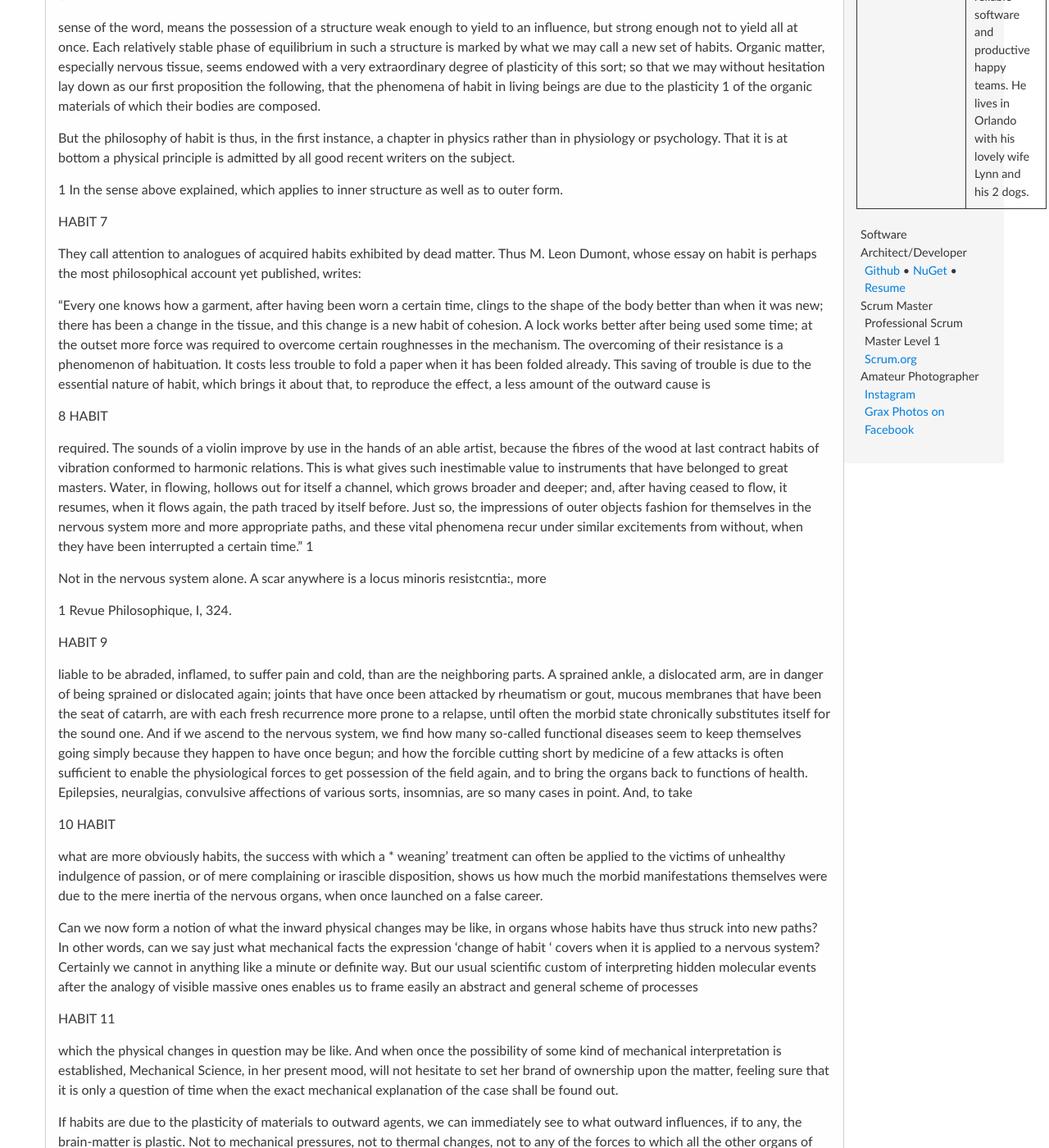
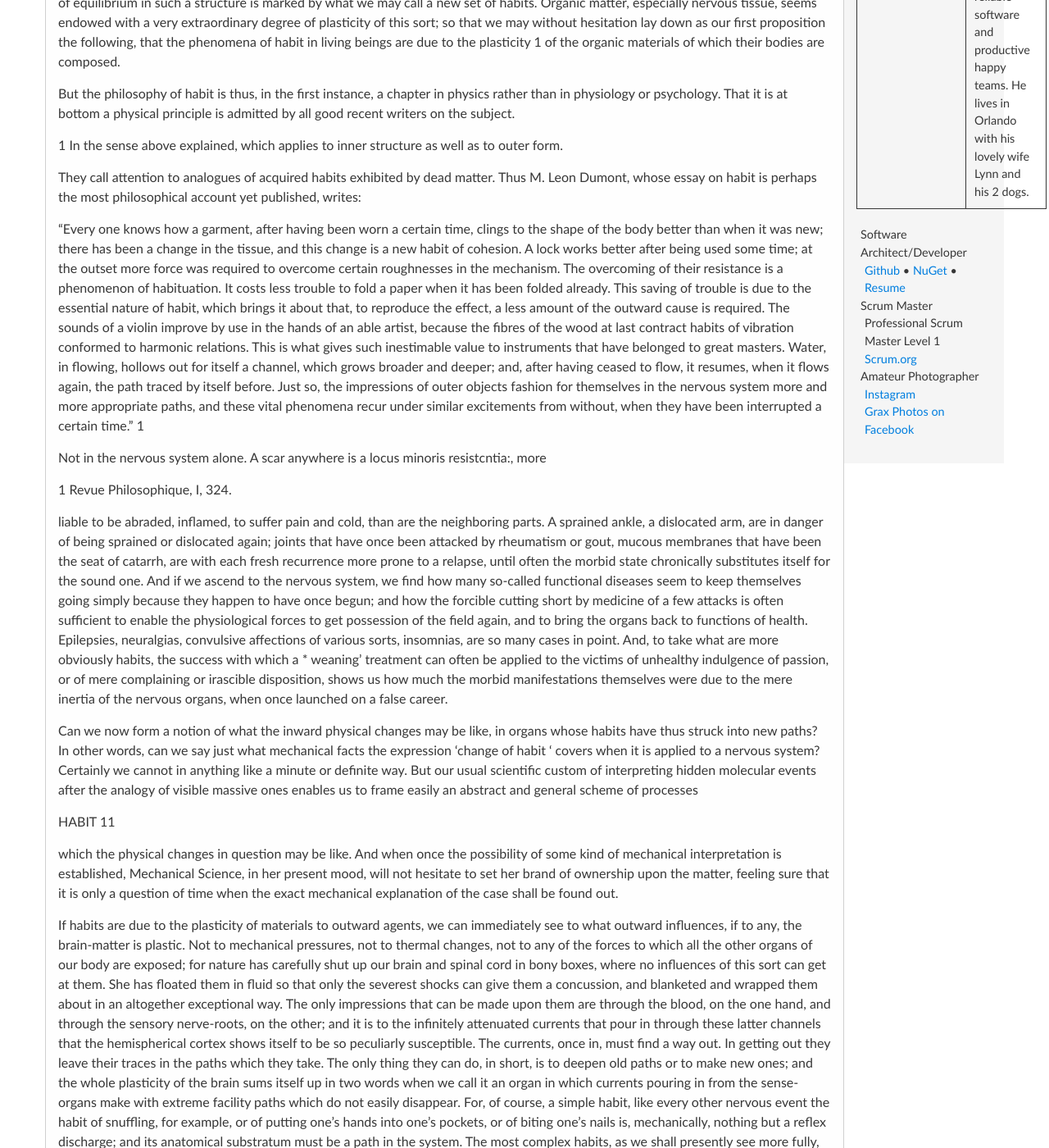
Before and after one commit to Grax32/Grax32.github.io, a Jekyll site: the page built from articles/habits-book.md, in a window 1280 px wide and 1400 px high, scrolled down 774 px. Shown: the whole window at 82% size. Built offline with Jekyll 4.4.1, drawn with Linux system fonts in a browser that asks for light colours; some of the changed text lies outside the part shown.

Commit message:
book update

```diff
--- a/articles/habits-book.md
+++ b/articles/habits-book.md
@@ -59,13 +59,7 @@ often saves the material from being disintegrated altogether. When the structure
 yielded, the same inertia becomes a condition
 of its comparative permanence in the new
 form, and of the new habits the body then
-manifests. Plasticity, then, in the wide
-
-
-
-6 HABIT
-
-sense of the word, means the possession of a
+manifests. Plasticity, then, in the wide sense of the word, means the possession of a
 structure weak enough to yield to an influence, but strong enough not to yield all at
 once. Each relatively stable phase of equilibrium in such a structure is marked by what
 we may call a new set of habits. Organic
@@ -83,10 +77,6 @@ by all good recent writers on the subject.
 
 1 In the sense above explained, which applies to inner structure
 as well as to outer form.
-
-
-
-HABIT 7
 
 They call attention to analogues of acquired
 habits exhibited by dead matter. Thus
@@ -107,13 +97,7 @@ It costs less trouble to fold a paper when it
 has been folded already. This saving of
 trouble is due to the essential nature of habit,
 which brings it about that, to reproduce the
-effect, a less amount of the outward cause is
-
-
-
-8 HABIT
-
-required. The sounds of a violin improve by
+effect, a less amount of the outward cause is required. The sounds of a violin improve by
 use in the hands of an able artist, because the
 fibres of the wood at last contract habits of
 vibration conformed to harmonic relations.
@@ -131,10 +115,6 @@ Not in the nervous system alone. A scar
 anywhere is a locus minoris resistcntia:, more
 
 1 Revue Philosophique, I, 324.
-
-
-
-HABIT 9
 
 liable to be abraded, inflamed, to suffer pain
 and cold, than are the neighboring parts.
@@ -152,13 +132,7 @@ happen to have once begun; and how the
 forcible cutting short by medicine of a few
 attacks is often sufficient to enable the physiological forces to get possession of the field
 again, and to bring the organs back to functions of health. Epilepsies, neuralgias, convulsive affections of various sorts, insomnias,
-are so many cases in point. And, to take
-
-
-
-10 HABIT
-
-what are more obviously habits, the success
+are so many cases in point. And, to take what are more obviously habits, the success
 with which a * weaning' treatment can often
 be applied to the victims of unhealthy indulgence of passion, or of mere complaining or
 irascible disposition, shows us how much the
@@ -199,13 +173,7 @@ our body are exposed; for nature has carefully shut up our brain and spinal cord
 bony boxes, where no influences of this sort
 can get at them. She has floated them in
 fluid so that only the severest shocks can
-give them a concussion, and blanketed and
-
-
-
-12 HABIT
-
-wrapped them about in an altogether exceptional way. The only impressions that can
+give them a concussion, and blanketed and wrapped them about in an altogether exceptional way. The only impressions that can
 be made upon them are through the blood,
 on the one hand, and through the sensory
 nerve-roots, on the other; and it is to the
@@ -222,13 +190,7 @@ sense-organs make with extreme facility
 paths which do not easily disappear. For,
 of course, a simple habit, like every other
 nervous event the habit of snuffling, for
-example, or of putting one's hands into one's
-
-
-
-HABIT 13
-
-pockets, or of biting one's nails is, mechanically, nothing but a reflex discharge; and
+example, or of putting one's hands into one's pockets, or of biting one's nails is, mechanically, nothing but a reflex discharge; and
 its anatomical substratum must be a path
 in the system. The most complex habits,
 as we shall presently see more fully, are, from
@@ -243,13 +205,7 @@ reflex or path in a pre-existing nervous
 system. Here, as in so many other cases,
 it is only the premier pas qui coute. For the
 entire nervous system is nothing but a system of paths between a sensory terminus a
-quo and a muscular, glandular, or other
-
-
-
-14 HABIT
-
-terminus ad quern. A path once traversed by
+quo and a muscular, glandular, or other terminus ad quern. A path once traversed by
 a nerve-current might be expected to follow
 the law of most of the paths we know, and
 to be scooped out and made more permeable
@@ -272,10 +228,6 @@ iSome paths, to be sure, are banked up by bodies moving
 through them under too great pressure, and made impervious.
 These special cases we disregard.
 
-
-
-HABIT 15
-
 out to be the passage of some such wave of
 rearrangement as this. If only a part of the
 matter of the path were to 'rearrange' itself,
@@ -301,9 +253,6 @@ action must before that, at least once, have been impulsive or
 reflex. It is this very first occurrence of all that we consider in
 the text.
 
-
-
-16 HABIT
 
 verse it the first time? 1 In answering this
 question we can only fall back on our general
```
